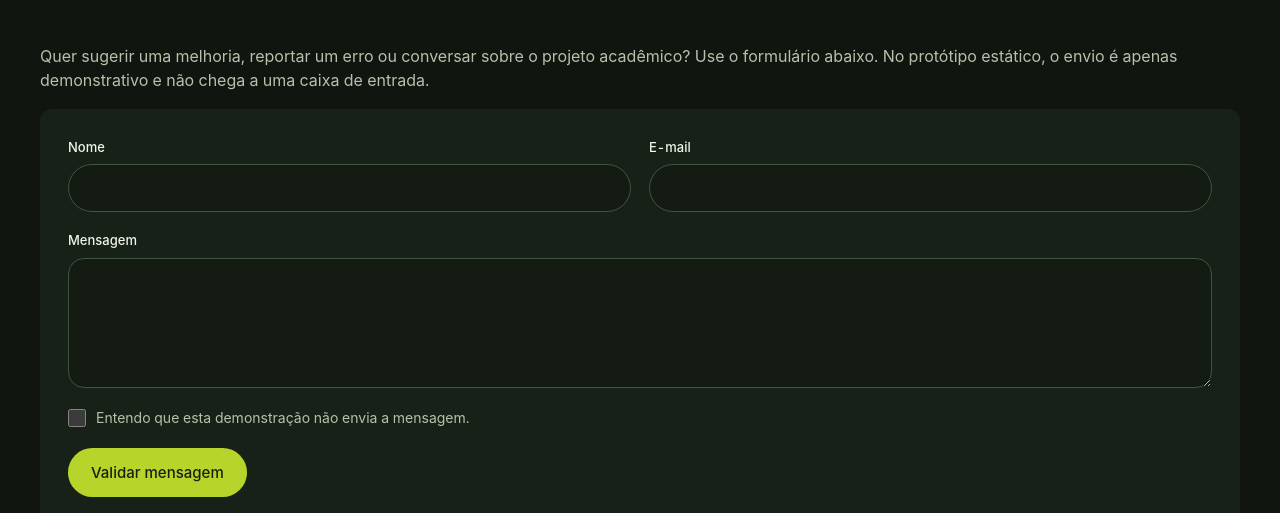
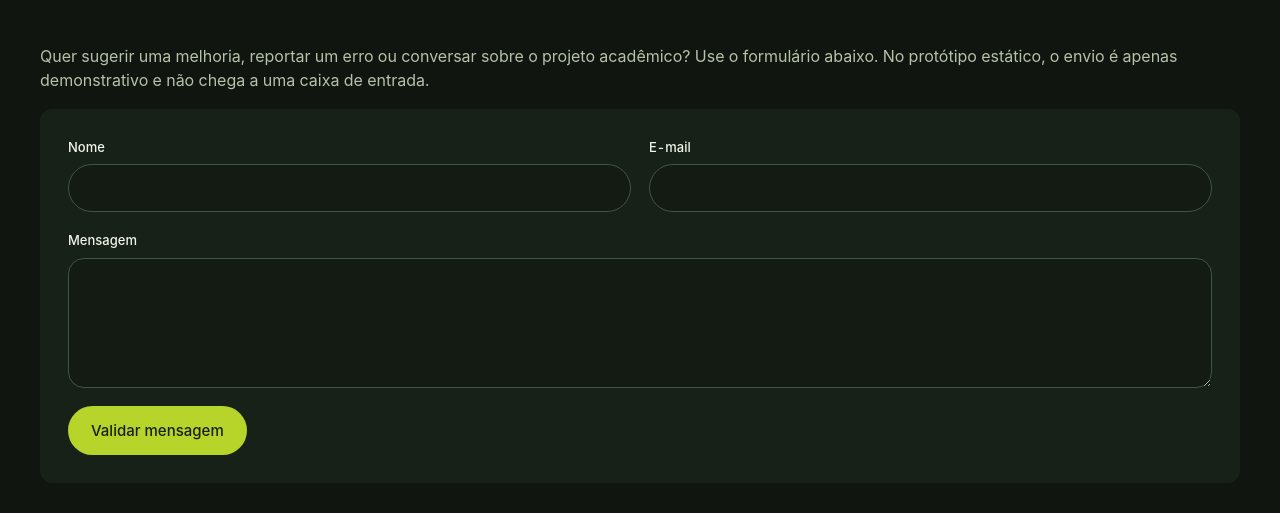
Before and after one commit to GLope-ui/U-UNICID-CC-FRONTEND-22-N7-2-2026-NT-HORTUS, a plain HTML site: page contato.html in a window 1280 px wide. Shown: the part 287-800 px from the top of the page. Drawn offline with Linux system fonts and the light colour scheme.

Commit message:
Update contato.html

```diff
--- a/contato.html
+++ b/contato.html
@@ -78,11 +78,6 @@
               <textarea id="contact-message" name="message" minlength="10" required></textarea>
             </div>
 
-            <label class="check-row field full">
-              <input type="checkbox" required>
-              Entendo que esta demonstração não envia a mensagem.
-            </label>
-
             <div class="form-actions">
               <button class="button button-primary" type="submit">Validar mensagem</button>
               <p id="contact-status" role="status" aria-live="polite"></p>
```
